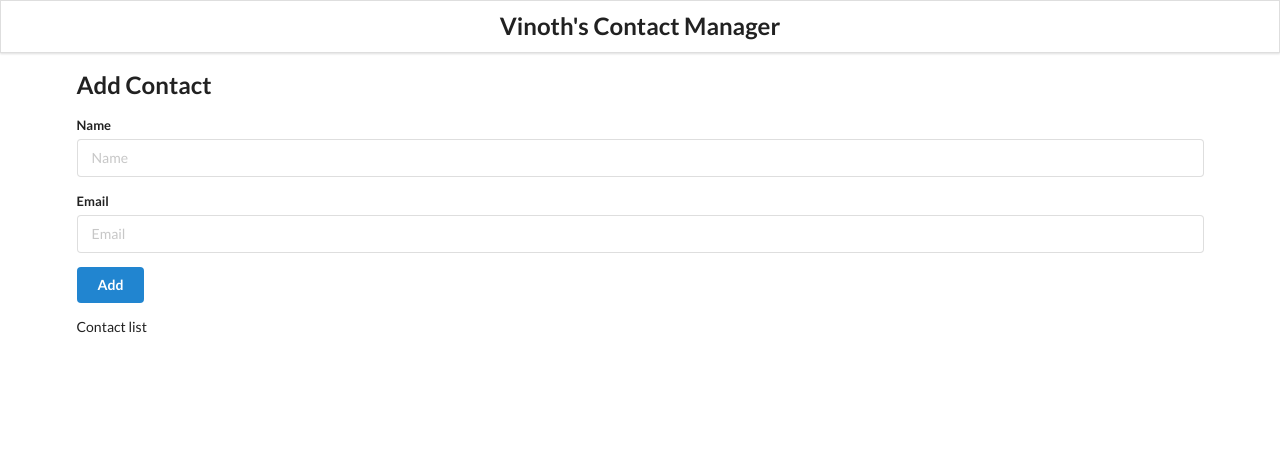
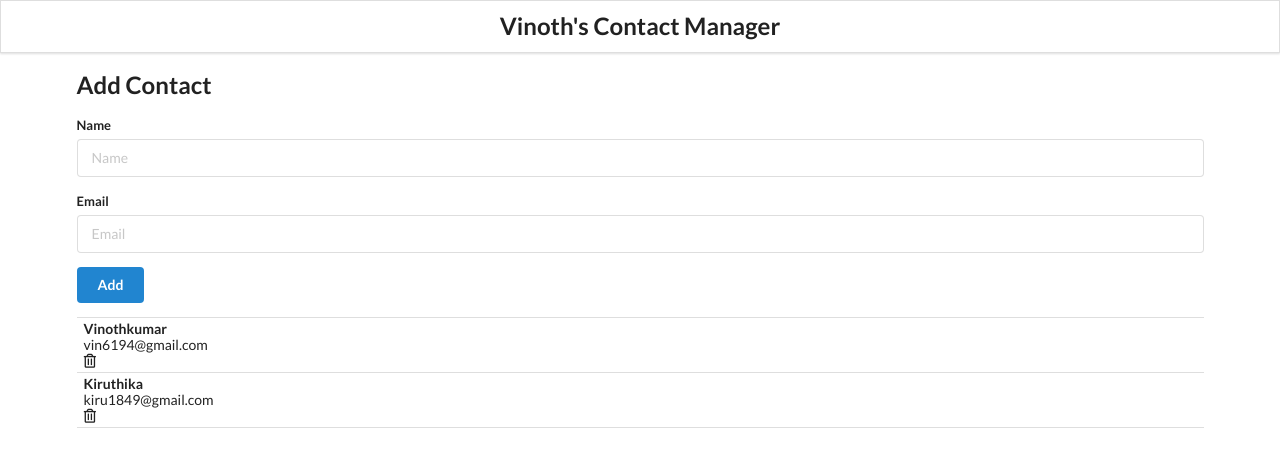
Before and after one commit to Vinoth6194/react_json_crud, a React (Create React App) app: page / in a window 1280 px wide. Shown: the top 462 px of the page. Built offline with nearby package versions, Linux system fonts and the light colour scheme.

Commit message:
dummy contacts displayed

```diff
--- a/src/components/ContactList.jsx
+++ b/src/components/ContactList.jsx
@@ -14,7 +14,7 @@ const ContactList = props => {
     );
   });
 
-  return <div className="ui celled list">Contact list</div>;
+  return <div className="ui celled list">{renderContactList}</div>;
 };
 
 export default ContactList;
```
